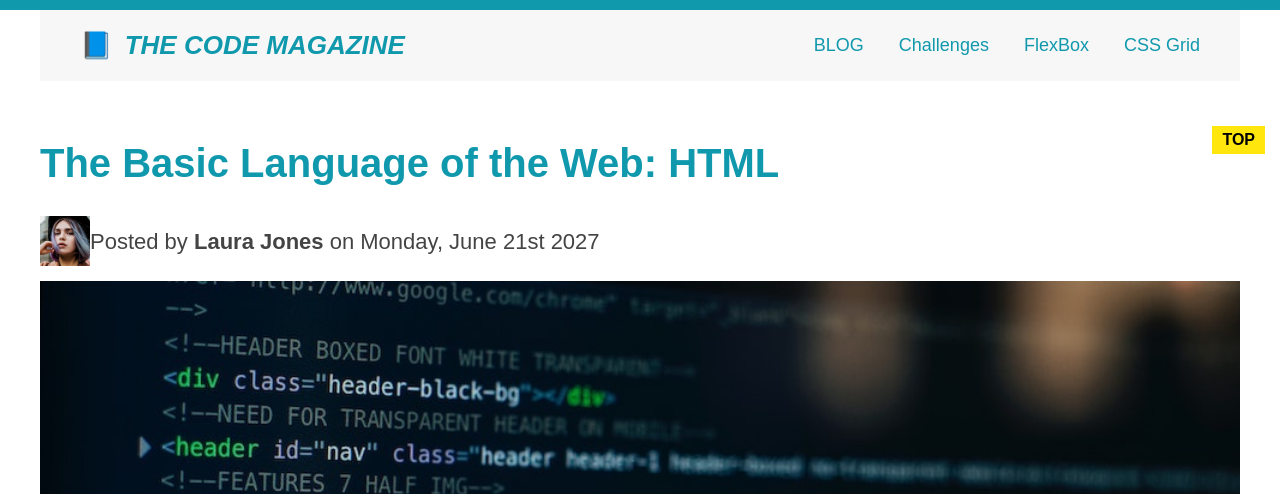
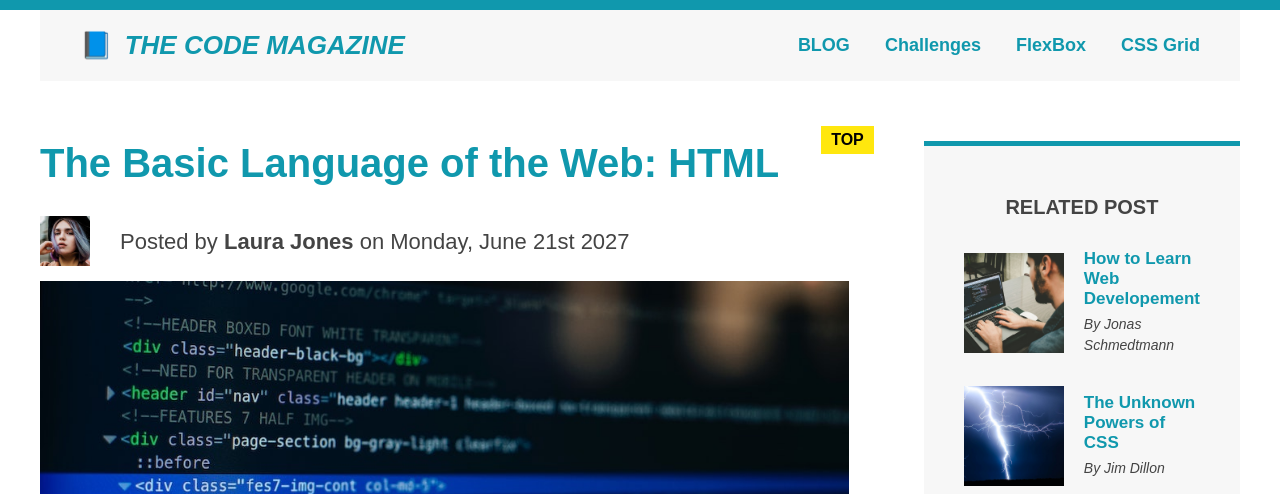
Before and after one commit to SEAnonym/Learning-from-zero, a plain HTML site: page index.html in a window 1280 px wide. Shown: the top 494 px of the page. Drawn offline with Linux system fonts and the light colour scheme.

Commit message:
done with third video for today
building a simple flexbox layout

```diff
--- a/index.html
+++ b/index.html
@@ -17,6 +17,7 @@
         </nav>
       </header>
 
+      <div class="row">
         <article>
           <header class="post-header">
             <h2>The Basic Language of the Web: HTML</h2>
@@ -39,12 +40,11 @@
               class="post-img"
             />
           </header>
-
           <p>
             All modern websites and web applications are built using three
             <em>fundamental</em>
-          technologies: HTML, CSS and JavaScript. These are the languages of the
-          web.
+            technologies: HTML, CSS and JavaScript. These are the languages of
+            the web.
           </p>
           <p>
             In this post, let's focus on HTML. We will learn what HTML is all
@@ -56,8 +56,8 @@
           <p>
             HTML stands for <strong>H</strong>yper<strong>T</strong>ext
             <strong>M</strong>arkup <strong>L</strong>anguage. It's a markup
-          language that web developers use to structure and describe the content
-          of a webpage (not a programming language).
+            language that web developers use to structure and describe the
+            content of a webpage (not a programming language).
           </p>
           <p>
             HTML consists of elements that describe different types of content:
@@ -96,6 +96,7 @@
           </ul>
           <p>Hopefully you learned something new here. See you next time!</p>
         </article>
+
         <aside>
           <h4>Related Post</h4>
           <ul class="related">
@@ -106,7 +107,9 @@
                 width="100px"
               />
               <div>
-              <a href="#" class="related-link">How to Learn Web Developement</a>
+                <a href="#" class="related-link"
+                  >How to Learn Web Developement</a
+                >
                 <p class="related-author">By Jonas Schmedtmann</p>
               </div>
             </li>
@@ -131,9 +134,12 @@
             </li>
           </ul>
         </aside>
+      </div>
+
       <footer>
         <p id="copyright">Copyright &copy; 2027 by The Code Magazine.</p>
       </footer>
+
       <button>❤️Like</button>
     </div>
   </body>
--- a/styles/style.css
+++ b/styles/style.css
@@ -53,7 +53,7 @@ h1 {
 
 h2 {
   font-size: 40px;
-  margin-top: 40px;
+  /* margin-top: 40px; */
   margin-bottom: 30px;
 }
 
@@ -201,10 +201,12 @@ footer {
   display: flex;
   align-items: center;
   justify-content: space-between;
+  font-weight: bold;
 }
 .author-box {
   display: flex;
   align-items: center;
+  gap: 30px;
   margin-bottom: 15px;
 }
 .author {
@@ -230,3 +232,16 @@ footer {
   font-weight: normal;
   font-style: italic;
 }
+.row {
+  display: flex;
+  gap: 75px;
+  margin-bottom: 60px;
+  align-items: flex-start;
+}
+article {
+  flex: 1;
+  margin-bottom: 0;
+}
+aside {
+  flex: 0 0 300px;
+}
```
Lines whose indentation alone changed are shown as unchanged.
